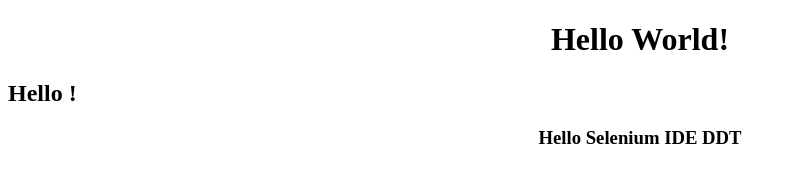
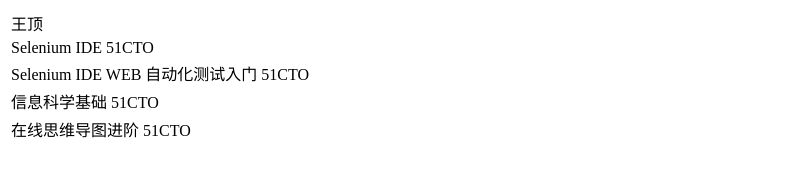
Before and after one commit to wangding/git-demo, a plain HTML site: page hello.html in a window 1280 px wide. Shown: the whole page, without its empty margins (0-795 px from the left). Drawn offline with Linux system fonts and the light colour scheme.

Commit message:
添加了百度搜索测试数据

```diff
--- a/hello.html
+++ b/hello.html
@@ -1,17 +1,28 @@
 <!DOCTYPE html>
 <html>
+
 	<head>
 		<meta charset="UTF-8">
-		<title>Hello World!</title>
-		<style>
-			h1 ,h3{
-				text-align: center;
-			}
-		</style>
+		<title>百度搜索测试数据文件</title>
 	</head>
 	<body>
-		<h1>Hello World!</h1>
-		<h2>Hello !</h2>
-		<h3>Hello Selenium IDE DDT</h3>
+		<table>
+			<tr>
+				<td>王顶</td>
+			</tr>
+			<tr>
+				<td>Selenium IDE 51CTO</td>
+			</tr>
+			<tr>
+				<td>Selenium IDE WEB 自动化测试入门 51CTO</td>
+			</tr>
+			<tr>
+				<td>信息科学基础 51CTO</td>
+			</tr>
+			<tr>
+				<td>在线思维导图进阶 51CTO</td>
+			</tr>
+		</table>
 	</body>
+
 </html>
```
